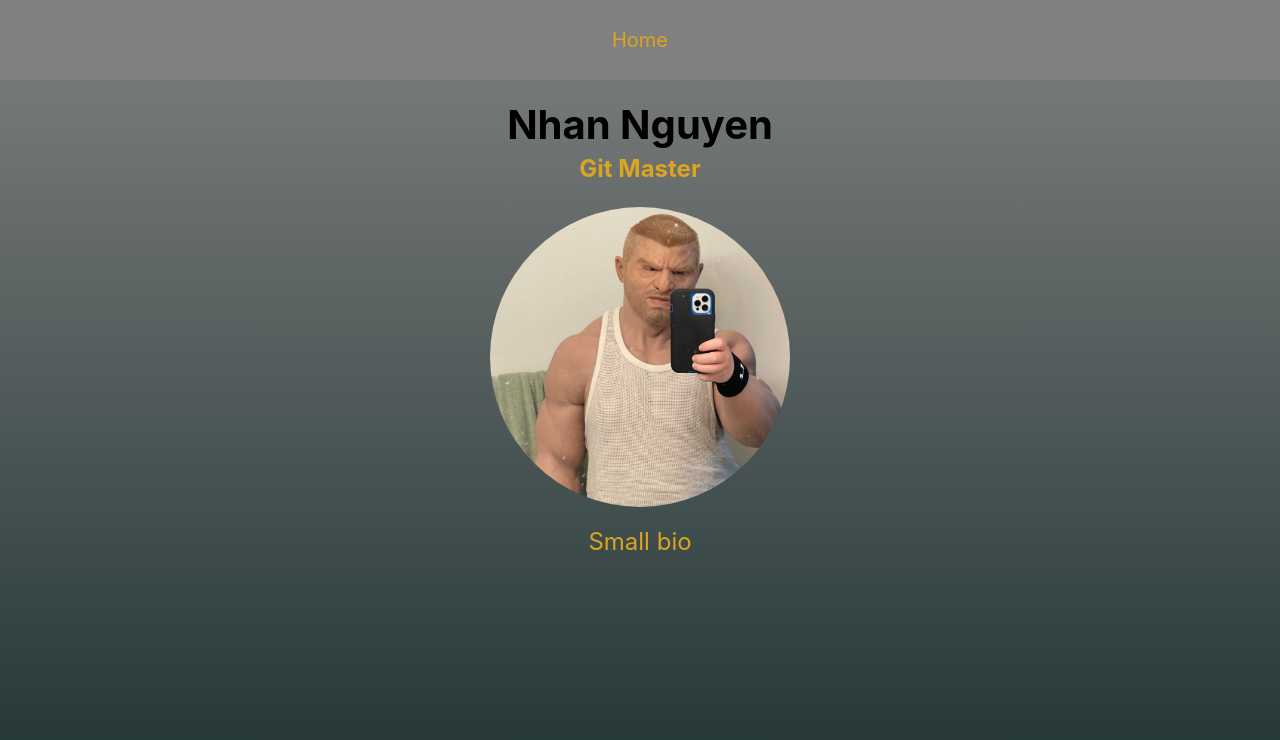
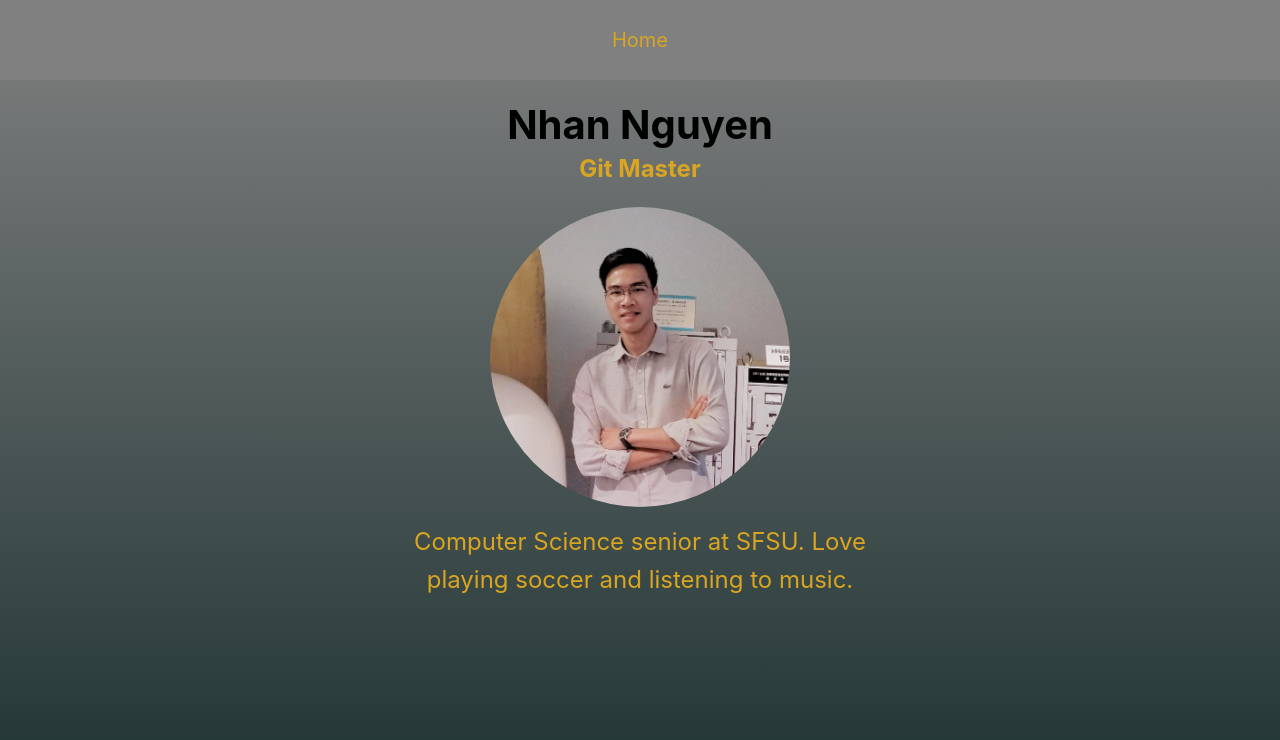
Before and after one commit to nguyenkkent/StuddyBuddy-Individual, a React (Create React App) app in the folder application/frontend/: page /nhan in a window 1280 px wide. Shown: the top 740 px of the page. Built offline with nearby package versions, Linux system fonts and the light colour scheme.

Commit message:
add picture and bio

```diff
--- a/application/frontend/src/components/Nhan.js
+++ b/application/frontend/src/components/Nhan.js
@@ -9,9 +9,10 @@ function Nhan() {
         <h2 className='team-member-role'>
             Git Master
         </h2>
-            <img className='team-member-image' src="/test.jpg" alt="Nhan" />
+            <img className='team-member-image' src="/nhan-profile.jpg" alt="Nhan" />
         <p className='team-member-bio'>
-            Small bio
+            Computer Science senior at SFSU. Love playing soccer and listening to
+        music.
         </p>
     </div>
   );
```
Also changed, not shown: application/frontend/public/nhan-profile.jpg (added).
